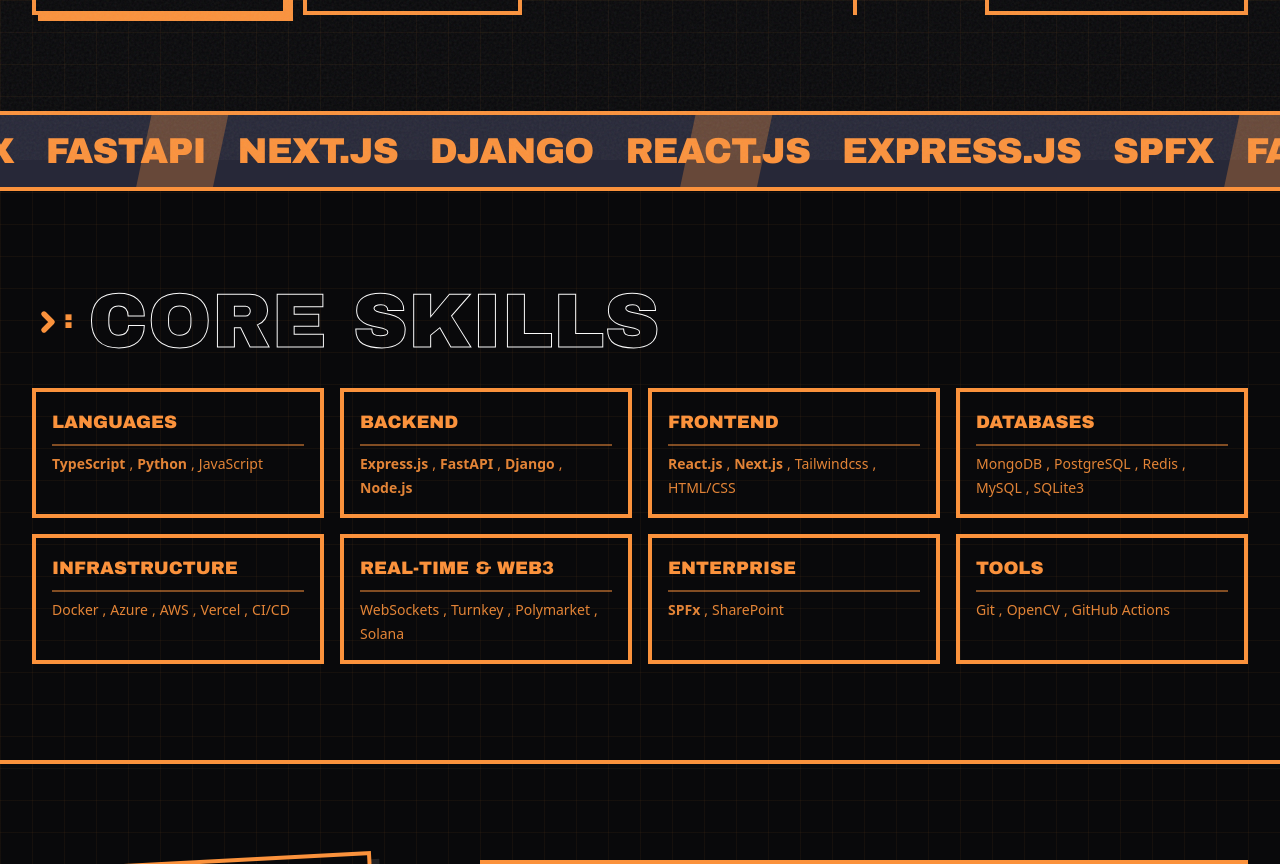
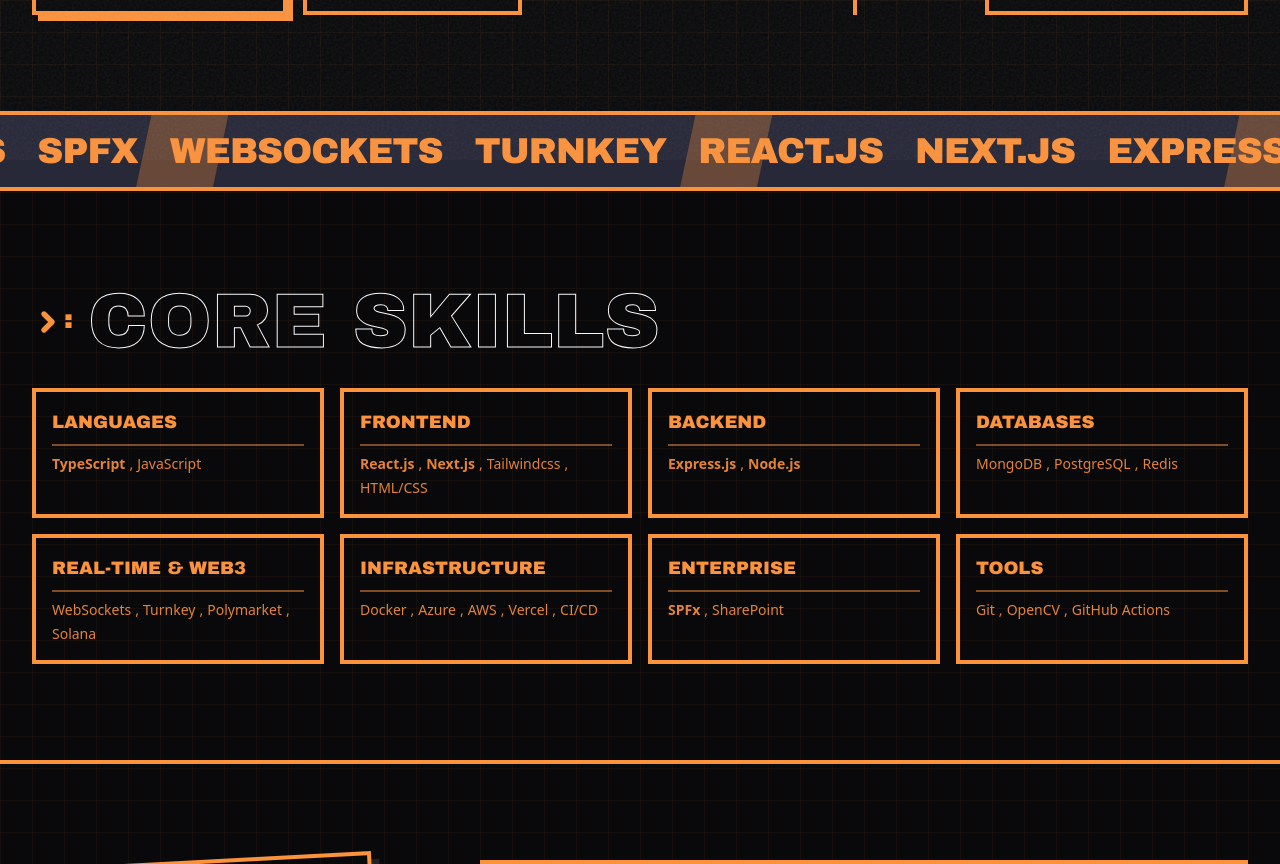
Before and after one commit to judeakinwale/portfolio_fe_test, a Next.js app: page / in a window 1280 px wide. Shown: the part 640-1504 px from the top of the page. Built offline with nearby package versions, Linux system fonts and the light colour scheme; a web font is replaced by a local one.

Commit message:
updt: skills arr

```diff
--- a/src/data/user.ts
+++ b/src/data/user.ts
@@ -3,24 +3,29 @@
 
 const detailedSkills = [
   { name: "TypeScript", category: "Languages", featured: true },
-  { name: "Python", category: "Languages", featured: true },
+  // { name: "Python", category: "Languages", featured: true },
   { name: "JavaScript", category: "Languages", featured: false },
 
-  { name: "Express.js", category: "Backend", featured: true, marqueeOrder: 1 },
-  { name: "FastAPI", category: "Backend", featured: true, marqueeOrder: 3 },
-  { name: "Django", category: "Backend", featured: true, marqueeOrder: 5 },
-  { name: "Node.js", category: "Backend", featured: true },
-
   { name: "React.js", category: "Frontend", featured: true, marqueeOrder: 0 },
-  { name: "Next.js", category: "Frontend", featured: true, marqueeOrder: 4 },
+  { name: "Next.js", category: "Frontend", featured: true, marqueeOrder: 1 },
   { name: "Tailwindcss", category: "Frontend", featured: false },
   { name: "HTML/CSS", category: "Frontend", featured: false },
+
+  { name: "Express.js", category: "Backend", featured: true, marqueeOrder: 2 },
+  // { name: "FastAPI", category: "Backend", featured: true, marqueeOrder: 3 },
+  // { name: "Django", category: "Backend", featured: true, marqueeOrder: 5 },
+  { name: "Node.js", category: "Backend", featured: true },
 
   { name: "MongoDB", category: "Databases", featured: false },
   { name: "PostgreSQL", category: "Databases", featured: false },
   { name: "Redis", category: "Databases", featured: false },
-  { name: "MySQL", category: "Databases", featured: false },
-  { name: "SQLite3 ", category: "Databases", featured: false },
+  // { name: "MySQL", category: "Databases", featured: false },
+  // { name: "SQLite3 ", category: "Databases", featured: false },
+
+  { name: "WebSockets", category: "Real-time & Web3", featured: false, marqueeOrder: 6 },
+  { name: "Turnkey", category: "Real-time & Web3", featured: false, marqueeOrder: 7 },
+  { name: "Polymarket", category: "Real-time & Web3", featured: false },
+  { name: "Solana", category: "Real-time & Web3", featured: false },
 
   { name: "Docker", category: "Infrastructure", featured: false },
   { name: "Azure", category: "Infrastructure", featured: false },
@@ -28,13 +33,8 @@
   { name: "Vercel", category: "Infrastructure", featured: false },
   { name: "CI/CD", category: "Infrastructure", featured: false },
 
-  { name: "WebSockets", category: "Real-time & Web3", featured: false },
-  { name: "Turnkey", category: "Real-time & Web3", featured: false },
-  { name: "Polymarket", category: "Real-time & Web3", featured: false },
-  { name: "Solana", category: "Real-time & Web3", featured: false },
-
-  { name: "SPFx", category: "Enterprise", featured: true, marqueeOrder: 2 },
-  { name: "SharePoint", category: "Enterprise", featured: false },
+  { name: "SPFx", category: "Enterprise", featured: true, marqueeOrder: 4 },
+  { name: "SharePoint", category: "Enterprise", featured: false},
 
   { name: "Git", category: "Tools", featured: false },
   { name: "OpenCV", category: "Tools", featured: false },
```
